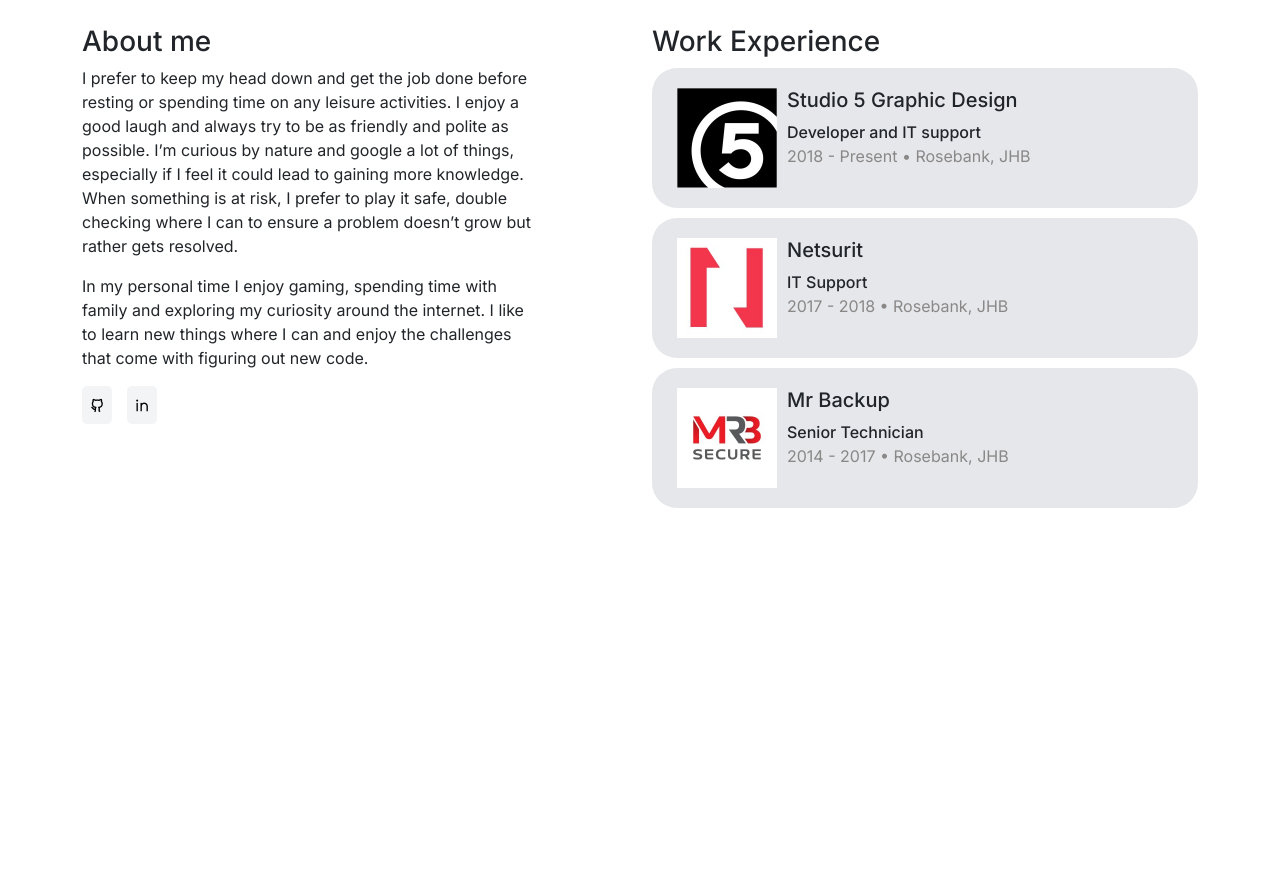
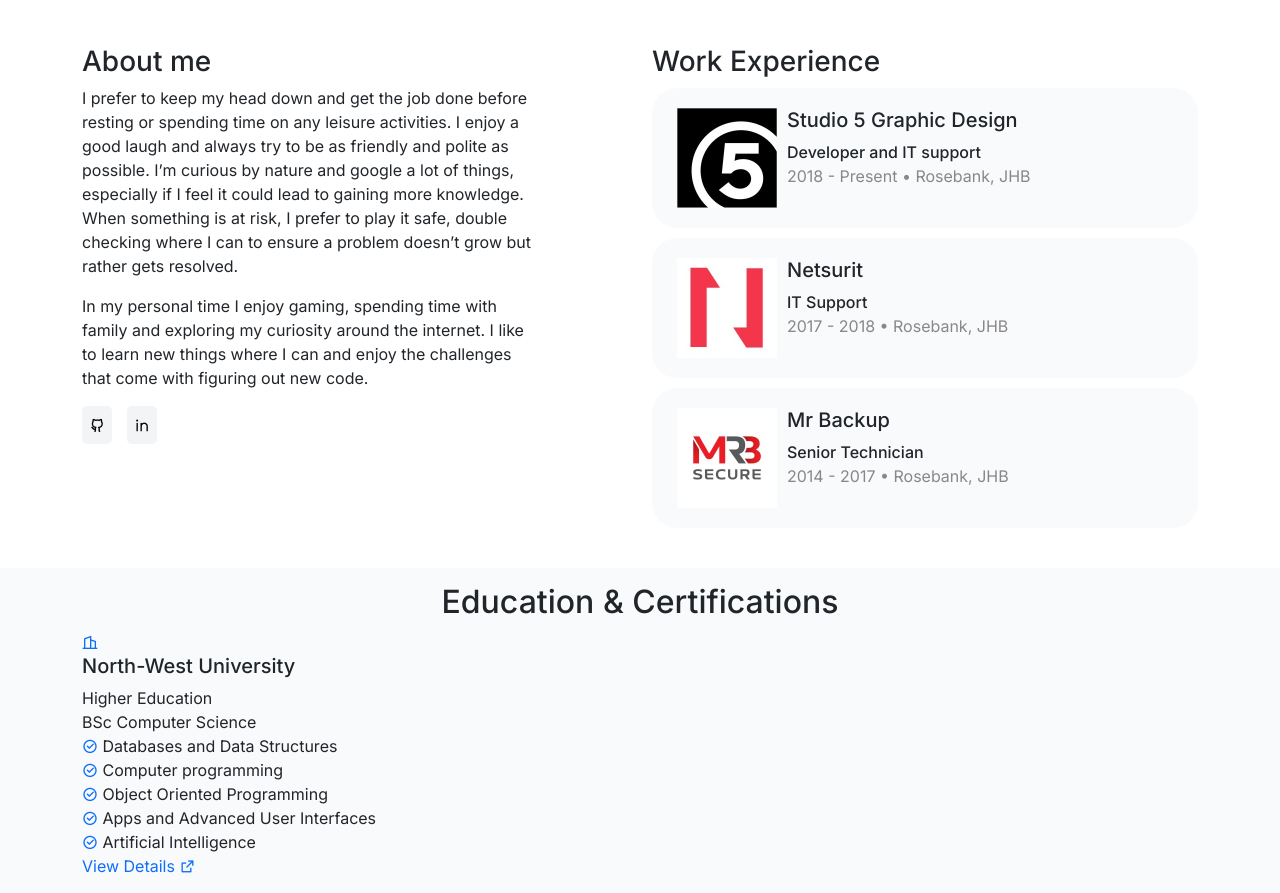
Before and after one commit to RKoekemoer/RKoekemoer.github.io, a plain HTML site: page index.html in a window 1280 px wide. Shown: the part 395-1288 px from the top of the page. Before the commit the page ends 938 px from the top, so only its background shows below. Drawn offline with nearby package versions, Linux system fonts and the light colour scheme.

Commit message:
Desktop: Template for Education

```diff
--- a/css/style.css
+++ b/css/style.css
@@ -12,7 +12,16 @@ a {
 }
 
 section {
-    margin: 25px 0;
+    margin: 15px 0;
+    padding: 15px 0;
+}
+
+section:first-of-type{
+    margin-top: 0;
+}
+
+section:last-of-type {
+    margin-bottom: 0;
 }
 
 .modeToggler {
@@ -53,7 +62,7 @@ section {
 /* Intro */
 #Introduction {
     position: relative;
-    margin-top: 0;
+    padding-top: 0;
 }
 
 #Introduction .positioner {
@@ -122,12 +131,12 @@ section {
     padding: 20px 25px;
     margin: 10px 0;
     border-radius: 25px;
-    background: #e5e7eb;
+    background: rgb(249 250 251);
     transition: ease-in-out 250ms;
 }
 
 #ExperienceAccordions .accordionItem:hover {
-    box-shadow: 3px 3px 2px 1px #00000029;
+    box-shadow: 3px 3px 2px 1px #ab9f9f61;
 }
 
 #ExperienceAccordions .accordionItem .company {
@@ -186,6 +195,12 @@ section {
     overflow-y: scroll;
     margin-top: 10px;
 }
+
+#education {
+    background: rgb(249 250 251);
+}
+
+#education
 
 @keyframes fillDiv {
     0% {
--- a/index.html
+++ b/index.html
@@ -278,6 +278,79 @@
   </div>
 </section>
 
+<!-- Education -->
+<section id="education">
+  <div class="container">
+    <div class="row">
+      <div class="col-lg-12">
+        <div class="text-center">
+          <h2>
+            Education & Certifications
+          </h2>
+        </div>
+      </div>
+    </div>
+    <div class="row">
+      <div class="col-lg-4">
+
+        <!--
+
+        https://www.codecademy.com/profiles/RKoekemoer
+        -->
+
+        <div class="educationItem">
+          <div class="platformInfo">
+            <div class="icon">
+              <i class="ri-building-2-line text-3xl text-primary"></i>
+            </div>
+            <div class="details">
+              <h5 class="name">
+                North-West University
+              </h5>
+              <div class="type">
+                Higher Education
+              </div>
+            </div>
+          </div>
+          <div class="courses">
+            <div class="courseName">
+              BSc Computer Science
+            </div>
+            <div class="modules">
+              <div class="module">
+                <i class="ri-checkbox-circle-line text-primary mr-2"></i>
+                Databases and Data Structures
+              </div>
+              <div class="module">
+                <i class="ri-checkbox-circle-line text-primary mr-2"></i>
+                Computer programming
+              </div>
+              <div class="module">
+                <i class="ri-checkbox-circle-line text-primary mr-2"></i>
+                Object Oriented Programming
+              </div>
+              <div class="module">
+                <i class="ri-checkbox-circle-line text-primary mr-2"></i>
+                Apps and Advanced User Interfaces
+              </div>
+              <div class="module">
+                <i class="ri-checkbox-circle-line text-primary mr-2"></i>
+                Artificial Intelligence
+              </div>
+            </div>
+          </div>
+          <a href="" target="_blank">
+            <div class="connect">
+              View Details <i class="ri-external-link-line ml-2"></i>
+            </div>
+          </a>
+        </div>
+
+      </div>
+    </div>
+  </div>
+</section>
+
 <!-- jQuery link in -->
 <script src="js/jquery.js" rel="script" type="text/javascript"></script>
 
```
